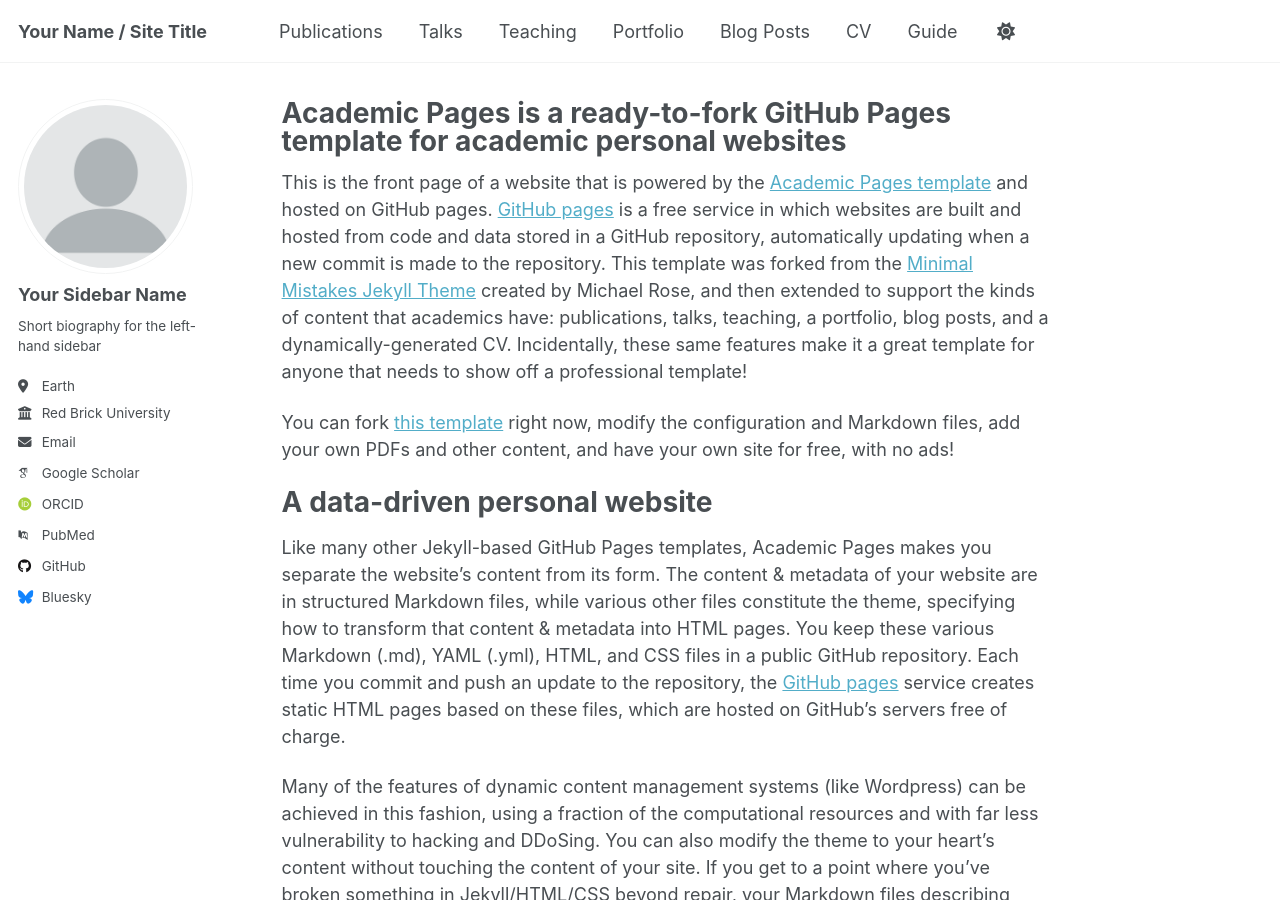
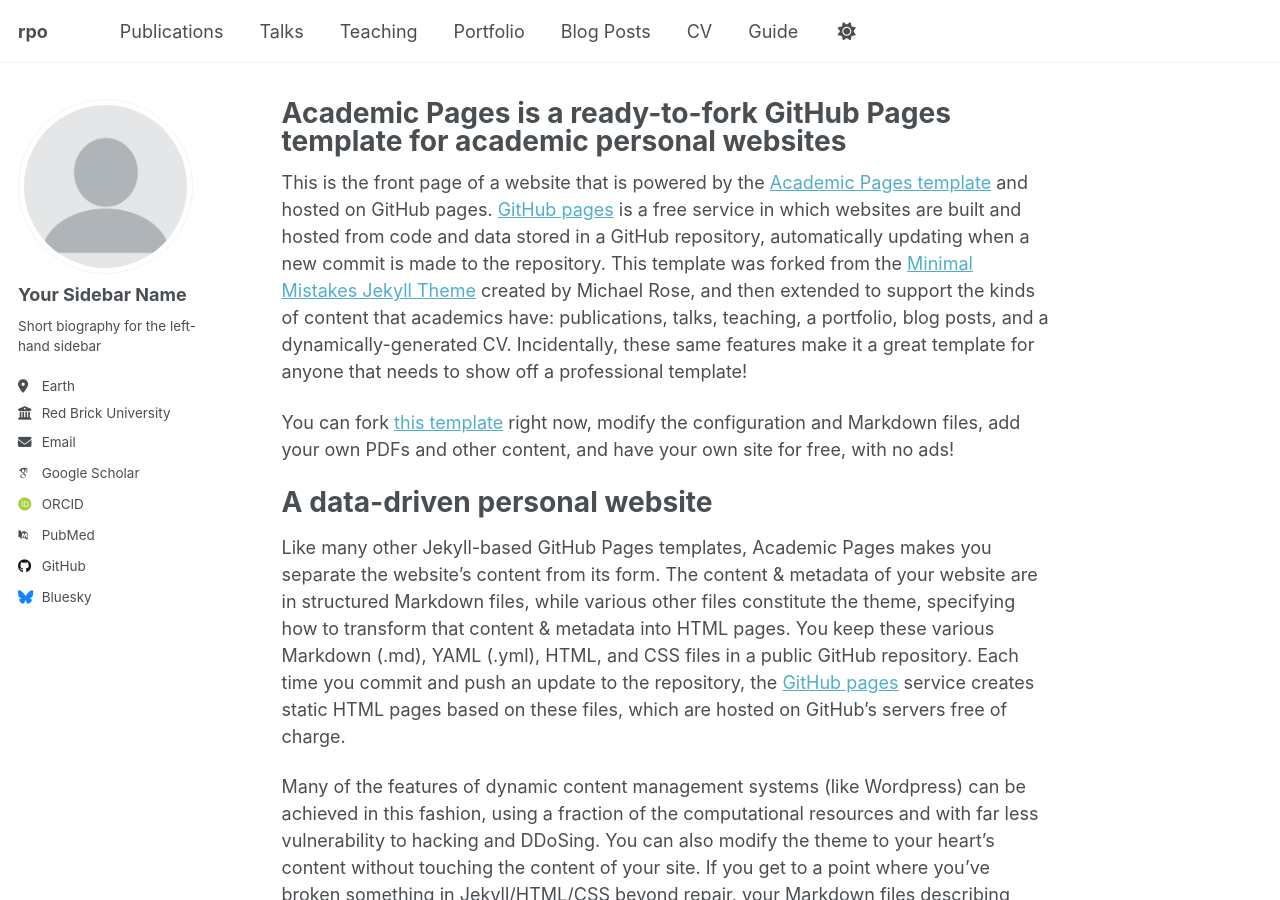
Before and after one commit to oishi-12/projectwork.github.io, a Jekyll site: the page built from _pages/about.md, in a window 1280 px wide and 900 px high. Built offline with Jekyll 4.4.1, drawn with Linux system fonts in a browser that asks for light colours; some web fonts are replaced; a script that is not in the unit is left out.

Commit message:
first commit

```diff
--- a/_config.yml
+++ b/_config.yml
@@ -9,7 +9,7 @@
 # Basic Site Settings
 locale                   : "en-US"
 site_theme               : "default" # Currently available options are "default", "air"
-title                    : "Your Name / Site Title"
+title                    : "rpo"
 title_separator          : "-"
 name                     : &name "Your Name"
 description              : &description "Your Name's academic portfolio"   # Update this with a general description of your site, this is the default if not overridden by a page
```
